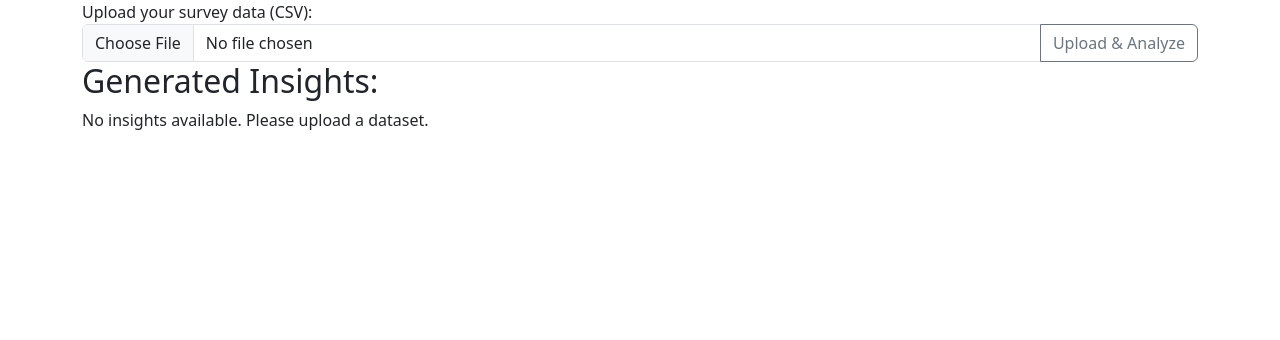
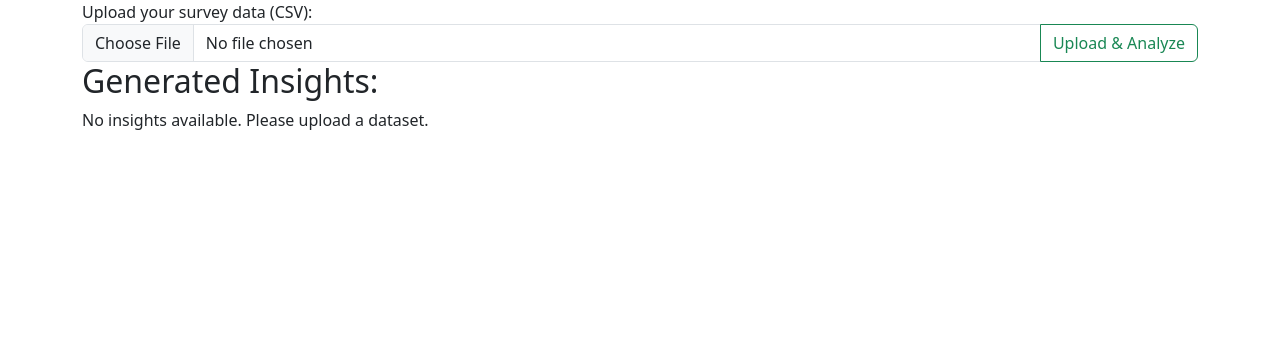
Before and after one commit to luispierro/project-codeinstitute, a Flask app: page / in a window 1280 px wide. Shown: the part 213-553 px from the top of the page. Run offline with Flask 3, Linux system fonts and the light colour scheme.

Commit message:
Style submit button

```diff
--- a/templates/index.html
+++ b/templates/index.html
@@ -40,7 +40,7 @@
                         <label for="file">Upload your survey data (CSV):</label><br>
                         <div class="input-group">
                             <input type="file" id="file-input" class="form-control" name="file" accept=".csv" aria-label="Upload File" required>
-                            <button class="btn btn-outline-secondary" type="submit">Upload & Analyze</button>
+                            <button class="btn btn-outline-success" type="submit">Upload & Analyze</button>
                         </div>
                 </form>
             </section>
```
